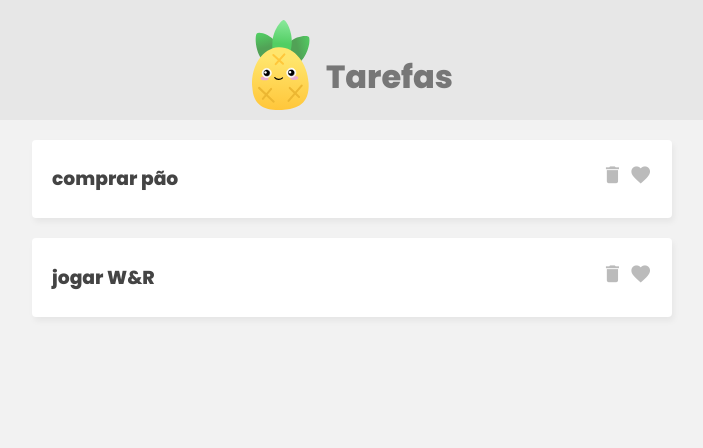
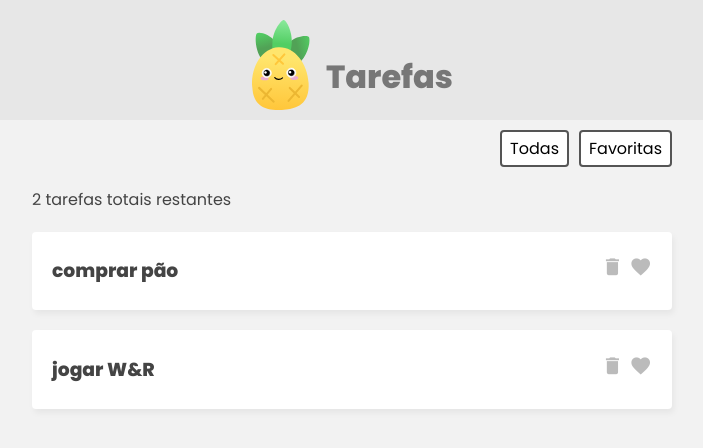
Before and after one commit to MaoDoBan/tarefas-pinia-vue3, a Vue app: page / in a window 1280 px wide. Shown: the top 448 px of the page, without its empty margins (288-991 px from the left). Built offline with nearby package versions, Linux system fonts and the light colour scheme.

Commit message:
getters, botões pra mostrar todas ou favoritas

```diff
--- a/src/App.vue
+++ b/src/App.vue
@@ -5,8 +5,21 @@
       <h1>Tarefas</h1>
     </header>
 
-    <div class="lista-tarefas">
+    <nav class="filtro">
+      <button @click="filtro = 'tudo'">     Todas</button>
+      <button @click="filtro = 'favoritas'">Favoritas</button>
+    </nav>
+
+    <div class="lista-tarefas" v-if="filtro === 'tudo'">
+      <p>{{tarefaStore.total}} tarefas totais restantes</p>
       <div v-for="tarefa in tarefaStore.tarefas" :key="tarefa.id">
+        <DetalhesTarefa :tarefa="tarefa"/>
+      </div>
+    </div>
+
+    <div class="lista-tarefas" v-if="filtro === 'favoritas'">
+      <p>{{tarefaStore.qtFavoritas}} tarefas favoritas restantes</p>
+      <div v-for="tarefa in tarefaStore.favoritas" :key="tarefa.id">
         <DetalhesTarefa :tarefa="tarefa"/>
       </div>
     </div>
@@ -14,14 +27,16 @@
 </template>
 
 <script>
+  import {ref} from "vue";
   import DetalhesTarefa from "./components/DetalhesTarefa.vue";
   import {useTarefaStore} from "./store/TarefaStore";
 
   export default {
     components: {DetalhesTarefa},
     setup(){
+      const filtro = ref("tudo");
       const tarefaStore = useTarefaStore();
-      return {tarefaStore};
+      return {tarefaStore, filtro};
     }
   }
 </script>
--- a/src/assets/main.css
+++ b/src/assets/main.css
@@ -60,3 +60,21 @@ header h1 {
   cursor: pointer;
   color: #bbb;
 }
+
+/* filter nav */
+.filtro {
+  width: 640px;
+  margin: 10px auto;
+  text-align: right;
+}
+.filtro button {
+  display: inline-block;
+  margin-left: 10px;
+  background: #fff;
+  border: 2px solid #555;
+  border-radius: 4px;
+  padding: 4px 8px;
+  cursor: pointer;
+  font-size: 0.8em;
+  font-size: 1em;
+}
--- a/src/store/TarefaStore.js
+++ b/src/store/TarefaStore.js
@@ -6,5 +6,18 @@ export const useTarefaStore = defineStore("tarefaStore", {
       {id: 1, titulo: "comprar pão", isFav: false},
       {id: 2, titulo: "jogar W&R",   isFav: true}
     ]
-  })
+  }),
+  getters: {
+    favoritas(){
+      return this.tarefas.filter(t => t.isFav);
+    },
+    qtFavoritas(){
+      return this.tarefas.reduce((ct, tarefa) => {
+        return tarefa.isFav ? ct + 1 : ct;
+      }, 0);
+    },
+    total: (state) => {
+      return state.tarefas.length
+    }
+  }
 });
```
